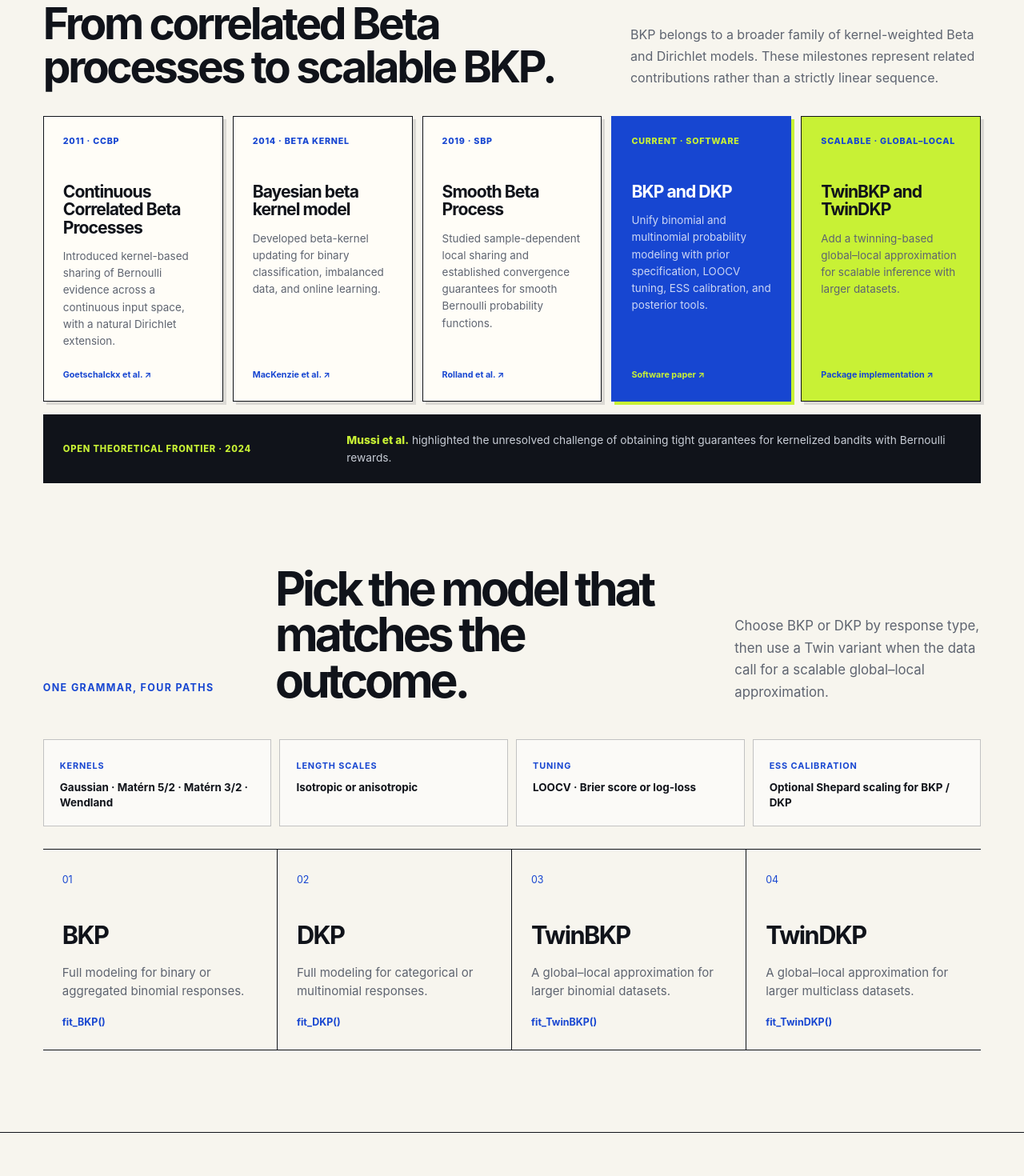
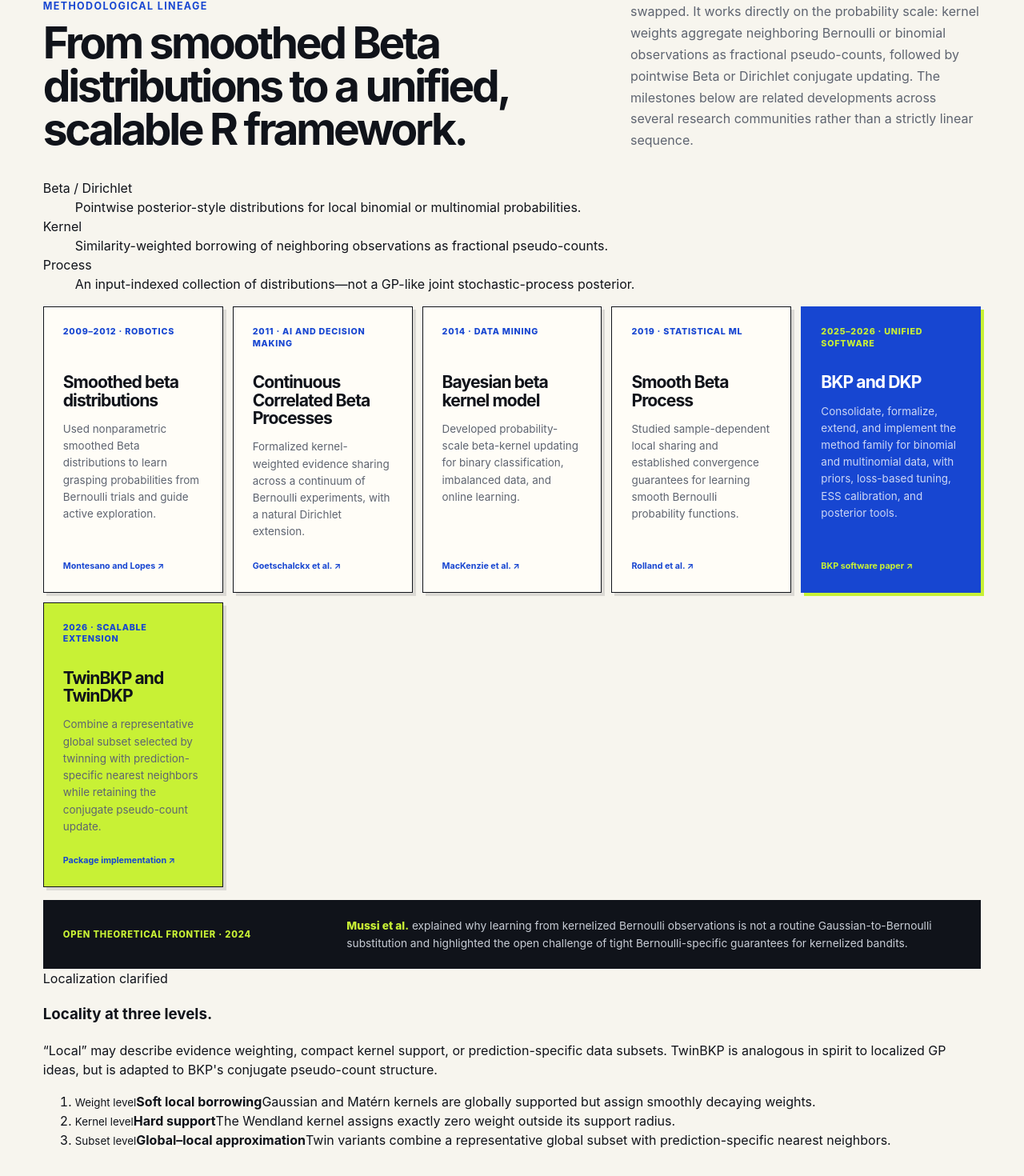
Before and after one commit to Jiangyan-Zhao/BKP-website, a React (Vite) app: page / in a window 1280 px wide. Shown: the part 1996-3466 px from the top of the page at 80% size. Built offline with nearby package versions, Linux system fonts and the light colour scheme.

Commit message:
Refine BKP methodological lineage

```diff
--- a/src/App.tsx
+++ b/src/App.tsx
@@ -997,52 +997,78 @@ export default function Home() {
             <header className="lineage-heading">
               <div>
                 <p className="section-kicker">Methodological lineage</p>
-                <h2 id="lineage-title">From correlated Beta processes to scalable BKP.</h2>
+                <h2 id="lineage-title">From smoothed Beta distributions to a unified, scalable R framework.</h2>
               </div>
               <p>
-                BKP belongs to a broader family of kernel-weighted Beta and Dirichlet models.
-                These milestones represent related contributions rather than a strictly linear sequence.
+                BKP is not a Gaussian process with its distribution swapped. It works directly
+                on the probability scale: kernel weights aggregate neighboring Bernoulli or
+                binomial observations as fractional pseudo-counts, followed by pointwise Beta
+                or Dirichlet conjugate updating. The milestones below are related developments
+                across several research communities rather than a strictly linear sequence.
               </p>
             </header>
 
+            <dl className="lineage-terms" aria-label="Meaning of the Beta Kernel Process name">
+              <div>
+                <dt>Beta / Dirichlet</dt>
+                <dd>Pointwise posterior-style distributions for local binomial or multinomial probabilities.</dd>
+              </div>
+              <div>
+                <dt>Kernel</dt>
+                <dd>Similarity-weighted borrowing of neighboring observations as fractional pseudo-counts.</dd>
+              </div>
+              <div>
+                <dt>Process</dt>
+                <dd>An input-indexed collection of distributions—not a GP-like joint stochastic-process posterior.</dd>
+              </div>
+            </dl>
+
             <ol className="lineage-timeline">
               <li className="lineage-step history">
+                <a href="https://hal.science/hal-00637575/" target="_blank" rel="noreferrer">
+                  <span className="lineage-label">2009–2012 · Robotics</span>
+                  <h3>Smoothed beta distributions</h3>
+                  <p>Used nonparametric smoothed Beta distributions to learn grasping probabilities from Bernoulli trials and guide active exploration.</p>
+                  <small>Montesano and Lopes ↗</small>
+                </a>
+              </li>
+              <li className="lineage-step history">
                 <a href="https://dl.acm.org/doi/10.5555/2283516.2283608" target="_blank" rel="noreferrer">
-                  <span className="lineage-label">2011 · CCBP</span>
+                  <span className="lineage-label">2011 · AI and decision making</span>
                   <h3>Continuous Correlated Beta Processes</h3>
-                  <p>Introduced kernel-based sharing of Bernoulli evidence across a continuous input space, with a natural Dirichlet extension.</p>
+                  <p>Formalized kernel-weighted evidence sharing across a continuum of Bernoulli experiments, with a natural Dirichlet extension.</p>
                   <small>Goetschalckx et al. ↗</small>
                 </a>
               </li>
               <li className="lineage-step history">
                 <a href="https://doi.org/10.1002/sam.11241" target="_blank" rel="noreferrer">
-                  <span className="lineage-label">2014 · Beta kernel</span>
+                  <span className="lineage-label">2014 · Data mining</span>
                   <h3>Bayesian beta kernel model</h3>
-                  <p>Developed beta-kernel updating for binary classification, imbalanced data, and online learning.</p>
+                  <p>Developed probability-scale beta-kernel updating for binary classification, imbalanced data, and online learning.</p>
                   <small>MacKenzie et al. ↗</small>
                 </a>
               </li>
               <li className="lineage-step history">
                 <a href="https://proceedings.mlr.press/v97/rolland19a.html" target="_blank" rel="noreferrer">
-                  <span className="lineage-label">2019 · SBP</span>
+                  <span className="lineage-label">2019 · Statistical ML</span>
                   <h3>Smooth Beta Process</h3>
-                  <p>Studied sample-dependent local sharing and established convergence guarantees for smooth Bernoulli probability functions.</p>
+                  <p>Studied sample-dependent local sharing and established convergence guarantees for learning smooth Bernoulli probability functions.</p>
                   <small>Rolland et al. ↗</small>
                 </a>
               </li>
               <li className="lineage-step current">
                 <a href="https://arxiv.org/abs/2508.10447" target="_blank" rel="noreferrer">
-                  <span className="lineage-label">Current · Software</span>
+                  <span className="lineage-label">2025–2026 · Unified software</span>
                   <h3>BKP and DKP</h3>
-                  <p>Unify binomial and multinomial probability modeling with prior specification, LOOCV tuning, ESS calibration, and posterior tools.</p>
-                  <small>Software paper ↗</small>
+                  <p>Consolidate, formalize, extend, and implement the method family for binomial and multinomial data, with priors, loss-based tuning, ESS calibration, and posterior tools.</p>
+                  <small>BKP software paper ↗</small>
                 </a>
               </li>
               <li className="lineage-step scalable">
                 <a href="https://github.com/Jiangyan-Zhao/BKP" target="_blank" rel="noreferrer">
-                  <span className="lineage-label">Scalable · Global–local</span>
+                  <span className="lineage-label">2026 · Scalable extension</span>
                   <h3>TwinBKP and TwinDKP</h3>
-                  <p>Add a twinning-based global–local approximation for scalable inference with larger datasets.</p>
+                  <p>Combine a representative global subset selected by twinning with prediction-specific nearest neighbors while retaining the conjugate pseudo-count update.</p>
                   <small>Package implementation ↗</small>
                 </a>
               </li>
@@ -1052,9 +1078,42 @@ export default function Home() {
               <span>Open theoretical frontier · 2024</span>
               <p>
                 <a href="https://arxiv.org/abs/2407.06321" target="_blank" rel="noreferrer">Mussi et al.</a>
-                {" "}highlighted the unresolved challenge of obtaining tight guarantees for kernelized bandits with Bernoulli rewards.
+                {" "}explained why learning from kernelized Bernoulli observations is not a routine
+                Gaussian-to-Bernoulli substitution and highlighted the open challenge of tight
+                Bernoulli-specific guarantees for kernelized bandits.
               </p>
             </aside>
+
+            <section className="lineage-locality" aria-labelledby="locality-title">
+              <header>
+                <span>Localization clarified</span>
+                <div>
+                  <h3 id="locality-title">Locality at three levels.</h3>
+                  <p>
+                    “Local” may describe evidence weighting, compact kernel support, or
+                    prediction-specific data subsets. TwinBKP is analogous in spirit to localized
+                    GP ideas, but is adapted to BKP&apos;s conjugate pseudo-count structure.
+                  </p>
+                </div>
+              </header>
+              <ol>
+                <li>
+                  <small>Weight level</small>
+                  <b>Soft local borrowing</b>
+                  <span>Gaussian and Matérn kernels are globally supported but assign smoothly decaying weights.</span>
+                </li>
+                <li>
+                  <small>Kernel level</small>
+                  <b>Hard support</b>
+                  <span>The Wendland kernel assigns exactly zero weight outside its support radius.</span>
+                </li>
+                <li>
+                  <small>Subset level</small>
+                  <b>Global–local approximation</b>
+                  <span>Twin variants combine a representative global subset with prediction-specific nearest neighbors.</span>
+                </li>
+              </ol>
+            </section>
           </div>
 
           <div className="section-intro">
```
